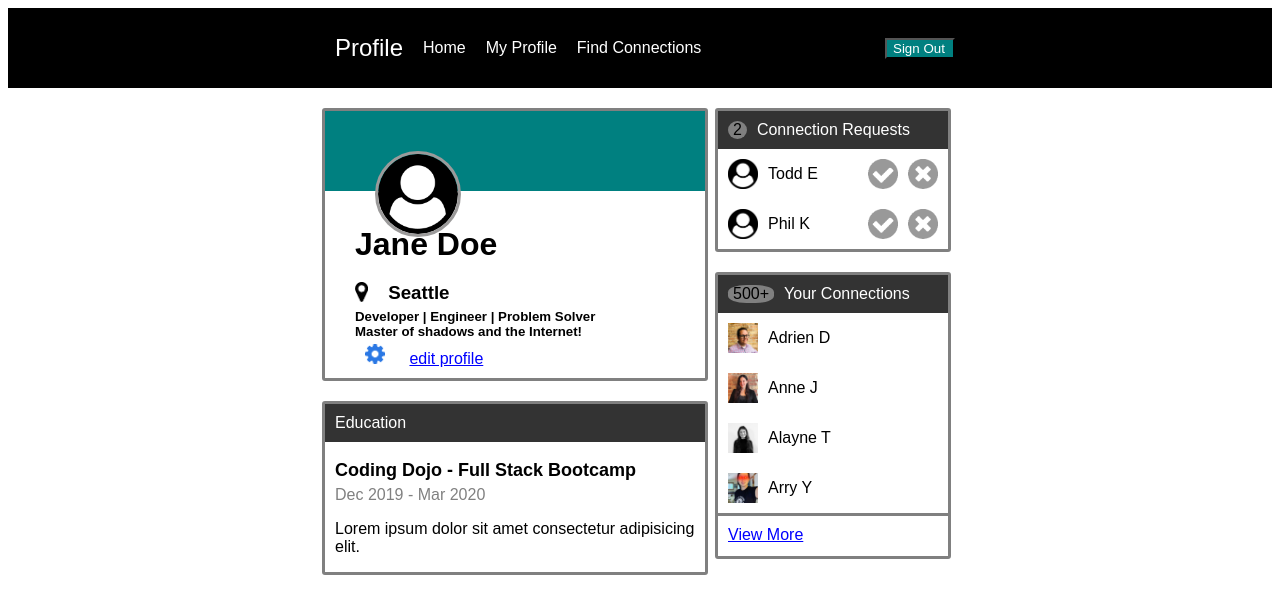
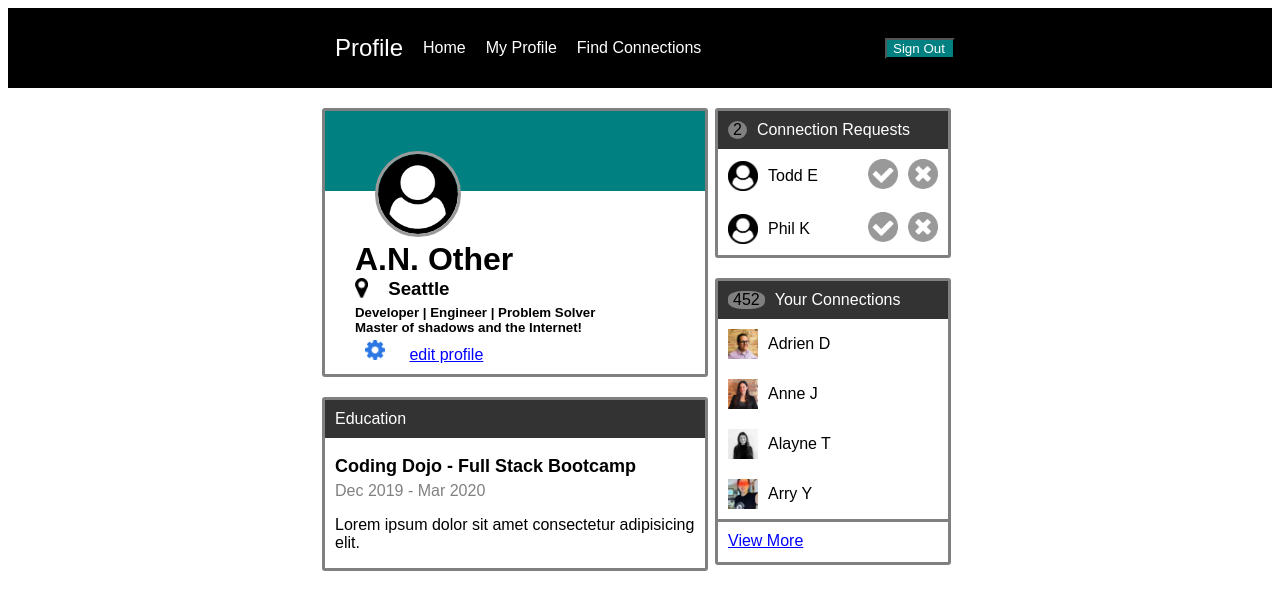
Before and after one commit to DanWartsbaugh/Profile_Page, a plain HTML site: page index.html in a window 1280 px wide. Both pictures are taken after a click on the link "edit profile". Drawn offline with Linux system fonts and the light colour scheme.

Commit message:
added button functionality

```diff
--- a/index.html
+++ b/index.html
@@ -34,7 +34,7 @@
                     <img src="images/icons/user-circle.png" alt="profile pic" id="profile_pic">
                 </div>
                 <div class="info">
-                    <h1>Jane Doe</h1>
+                    <h1 id="userName">Jane Doe</h1>
 
                     <h3><img src="images/icons/map-marker.png" alt="map marker" id="loc">
                         Seattle
@@ -47,8 +47,8 @@
 
                     </h5>
                     <div class="edit">
-                        <a href="#"><img src="images/icons/gear.png" alt="gear" id="gear"></a>
-                        <a href="#" id="edit_profile">edit profile</a>
+                        <a href="#" onclick="nameChange()"><img src="images/icons/gear.png" alt="gear" id="gear"></a>
+                        <a href="#" id="edit_profile" onclick="nameChange()">edit profile</a>
                     </div>
                 </div>
             </div>
@@ -70,27 +70,27 @@
             <!-- connection requests box -->
             <div class="requests">
                 <div class="req_bar">
-                    <div><p class="req_count"> 2 </p></div>
+                    <div><p class="req_count" id="requestNumber"> 2 </p></div>
                     <p class=req_title>Connection Requests</p>
                 </div>
-                <div class="req_contact">
+                <div class="req_contact" id="req1">
                     <div class="reqleft">
                         <img src="images/icons/user-circle.png" alt="profile pic" class="icon">
                         <p>Todd E</p>
                     </div>
                     <div class="reqright">
-                        <img src="images/icons/accept-circle.png" alt="accept" class="icon" id="req_icon">
-                        <img src="images/icons/close-circle.png" alt="reject" class="icon" id="req_icon">
+                        <button onclick="hide('req1c')"><img src="images/icons/accept-circle.png" alt="accept" class="icon" id="req_icon"></button>
+                        <button onclick="hide('req1')"><img src="images/icons/close-circle.png" alt="reject" class="icon" id="req_icon"></button>
                     </div>
                 </div>
-                <div class="req_contact">
+                <div class="req_contact" id="req2">
                     <div class="reqleft">
                         <img src="images/icons/user-circle.png" alt="profile pic" class="icon">
                         <p>Phil K</p>
                     </div>
                     <div class="reqright">
-                        <img src="images/icons/accept-circle.png" alt="accept" class="icon" id="req_icon">
-                        <img src="images/icons/close-circle.png" alt="reject" class="icon" id="req_icon">
+                        <button onclick="hide('req2c')" onclick="confirm()"><img src="images/icons/accept-circle.png" alt="accept" class="icon" id="req_icon"></button>
+                        <button onclick="hide('req2')"><img src="images/icons/close-circle.png" alt="reject" class="icon" id="req_icon"></button>
                     </div>
                 </div>
             </div>
@@ -98,7 +98,7 @@
             <!-- your connections box -->
             <div class="connects">
                 <div class="con_bar">
-                    <div><p class="con_count"> 500+ </p></div>
+                    <div><p class="con_count" id="confirmed"> 452 </p></div>
                     <p class="con_title">Your Connections</p>
                 </div>
                 <div class="connection">
@@ -123,7 +123,7 @@
             </div>
         </div>
     </div>
-
+<script src="script.js"></script>
 </body>
 
 </html>
--- /dev/null
+++ b/script.js
@@ -0,0 +1,35 @@
+var num=2;
+var conf=452;
+function hide(which){
+
+    if(which=="req1c"){
+        var action=document.querySelector("#req1");
+        var confNum=document.querySelector("#confirmed");
+        conf++;
+        confNum.innerText=conf;
+    }
+
+    if(which=="req1"){var action=document.querySelector("#req1");}
+
+    if(which=="req2c"){
+        var action=document.querySelector("#req2");
+        var confNum=document.querySelector("#confirmed");
+        conf++;
+        confNum.innerText=conf;
+    }
+    if(which=="req2"){var action=document.querySelector("#req2");}
+
+    action.remove();
+
+    var rn = document.querySelector("#requestNumber");
+    console.log(rn)
+    num--
+    rn.innerText=num;
+
+}
+
+
+function nameChange(){
+    var newName=document.querySelector("#userName");
+    newName.innerText="A.N. Other";
+}
--- a/style.css
+++ b/style.css
@@ -130,13 +130,14 @@ a{
 }
 
 h1{
-    margin-top:10%;
+    margin-top:50px;
     margin-bottom:0px;
     padding:0px;
 }
 h3{
     display:flex;
     margin-bottom:0px;
+    margin-top:0px;
     padding:0px;
 }
 
@@ -307,3 +308,10 @@ margin-top:5px;
     align-items:center;
     text-decoration:underline;
 }
+
+.requests button{
+    margin:0;
+    padding:0;
+    background-color:white;
+    border:none;
+}
```
